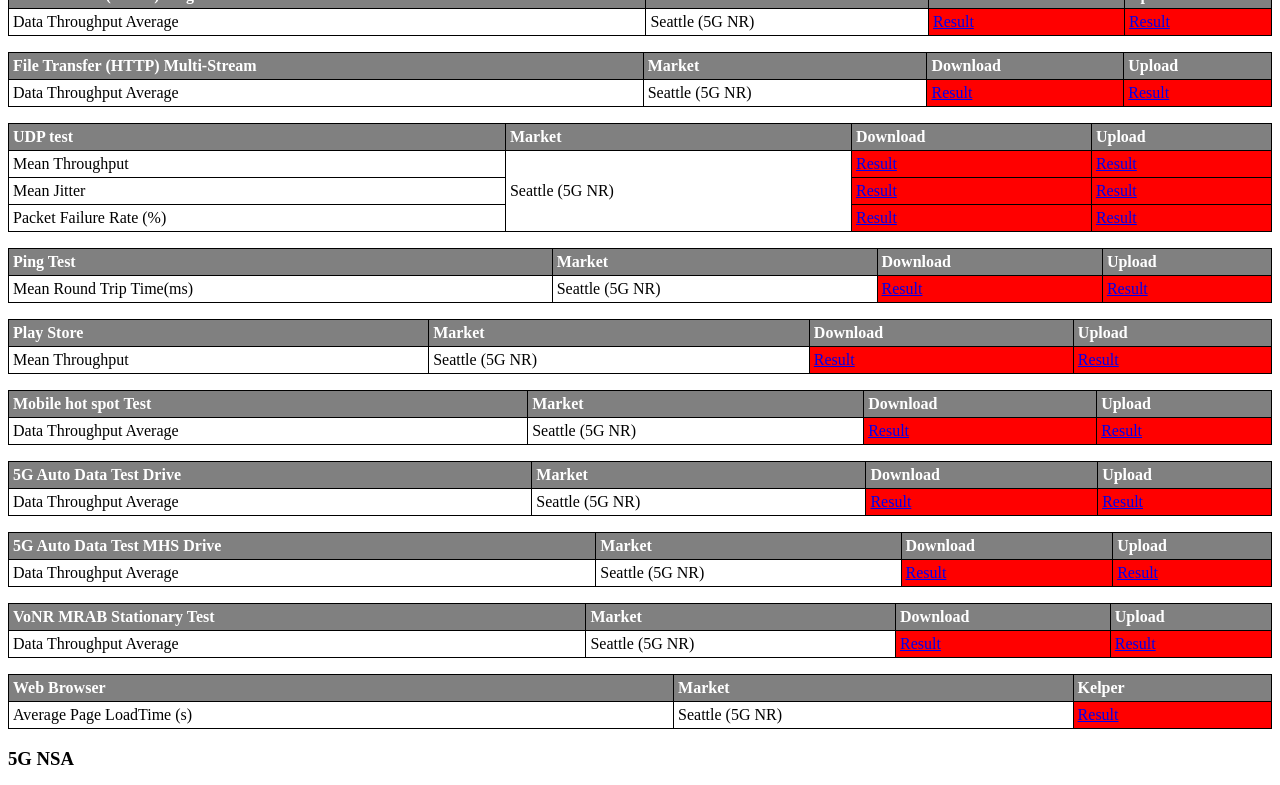
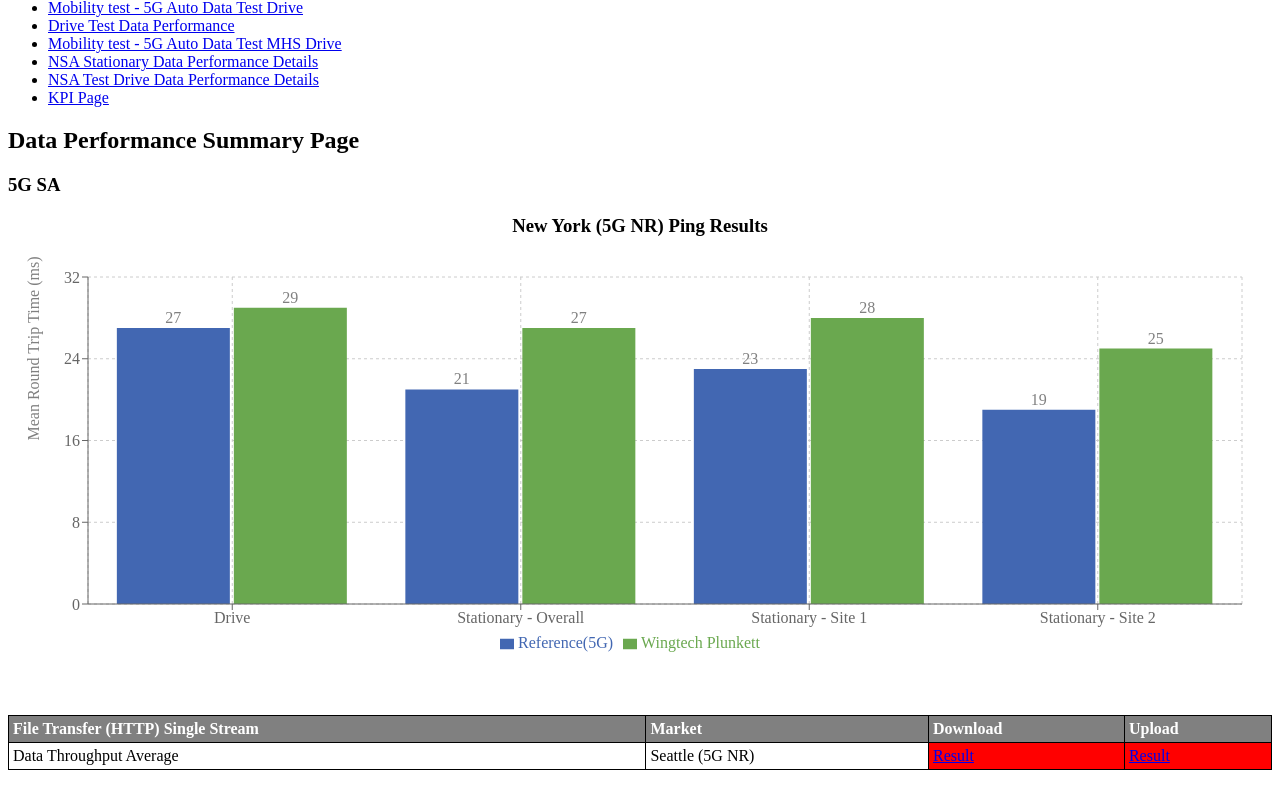
Before and after one commit to LiJieSu0/Fit4Launch_Report, a React (Create React App) app in the folder report-generator-app/: page / in a window 1280 px wide. Shown: the part 1680-2465 px from the top of the page. Built offline with nearby package versions, Linux system fonts and the light colour scheme; what chartjs-plugin-datalabels would draw is missing.

Commit message:
add histogram

```diff
--- a/report-generator-app/src/ReportDetails/DataPerformance/DpDetailsPage.js
+++ b/report-generator-app/src/ReportDetails/DataPerformance/DpDetailsPage.js
@@ -17,19 +17,20 @@ function DpDetailsPage() {
   return (
     <div>
       <h2>Data Performance Details Page</h2>
-      {/* <Dp_httpSS_Component />
+      <Dp_httpSS_Component />
       <Dp_httpMS_Component />
-      <Dp_Udp_Component /> */}
-      {/* <Dp_Ping_Component/>
+      <Dp_Udp_Component />
+      <Dp_Ping_Component/>
       <Dp_Webbrowser_Component />
-      <Dp_playStore_Component/> */}
-      {/* <Dp_MHS_Page/> */}
-      {/* <DpDriveTestDetailPage/> */}
-      {/* <DpMrabDetailsPage/> */}
+      <Dp_playStore_Component/>
+      <Dp_MHS_Page/>
 
-      {/* <DpRangeChart dataPerformanceResults={dataPerformanceResults} /> */}
+      <DpDriveTestDetailPage/>
+      <DpMrabDetailsPage/>
+
       <DpNSAStationaryDetails/>
       <DpNSATestDriveDetails/>
+      {/* <DpRangeChart dataPerformanceResults={dataPerformanceResults} /> */}
 
     </div>
   );
--- /dev/null
+++ b/report-generator-app/src/ReportDetails/DataPerformance/DpHistogramComponent.js
@@ -0,0 +1,68 @@
+import React from 'react';
+import {
+  BarChart,
+  Bar,
+  XAxis,
+  YAxis,
+  CartesianGrid,
+  Tooltip,
+  Legend,
+  ResponsiveContainer,
+  LabelList
+} from 'recharts';
+
+const data = [
+  {
+    name: 'Drive',
+    'Reference(5G)': 27,
+    'Wingtech Plunkett': 29,
+  },
+  {
+    name: 'Stationary - Overall',
+    'Reference(5G)': 21,
+    'Wingtech Plunkett': 27,
+  },
+  {
+    name: 'Stationary - Site 1',
+    'Reference(5G)': 23,
+    'Wingtech Plunkett': 28,
+  },
+  {
+    name: 'Stationary - Site 2',
+    'Reference(5G)': 19,
+    'Wingtech Plunkett': 25,
+  },
+];
+
+const DpHistogramComponent = () => {
+  return (
+    <div style={{ width: '100%', height: 400 }}>
+      <h3 style={{ textAlign: 'center', marginBottom: '20px' }}>New York (5G NR) Ping Results</h3>
+      <ResponsiveContainer>
+        <BarChart
+          data={data}
+          margin={{
+            top: 20,
+            right: 30,
+            left: 20,
+            bottom: 5,
+          }}
+        >
+          <CartesianGrid strokeDasharray="3 3" />
+          <XAxis dataKey="name" />
+          <YAxis label={{ value: 'Mean Round Trip Time (ms)', angle: -90, position: 'insideLeft' }} />
+          <Tooltip />
+          <Legend />
+          <Bar dataKey="Reference(5G)" fill="#4267B2">
+            <LabelList dataKey="Reference(5G)" position="top" />
+          </Bar>
+          <Bar dataKey="Wingtech Plunkett" fill="#6AA84F">
+            <LabelList dataKey="Wingtech Plunkett" position="top" />
+          </Bar>
+        </BarChart>
+      </ResponsiveContainer>
+    </div>
+  );
+};
+
+export default DpHistogramComponent;
--- a/report-generator-app/src/ReportDetails/DataPerformance/DpSummaryPage.js
+++ b/report-generator-app/src/ReportDetails/DataPerformance/DpSummaryPage.js
@@ -1,6 +1,7 @@
 import React from 'react';
 import DpSummaryTable from './DpSummaryTable';
 import DataPerformanceResults from '../../DataFiles/DataPerformanceResults.json';
+import DpHistogramComponent from './DpHistogramComponent';
 
 function DpSummaryPage() {
   const extractThroughput = (path, direction) => {
@@ -213,7 +214,7 @@ function DpSummaryPage() {
   };
 
   // NSA DATA
-    const httpNSASSData = {
+   const httpNSASSData = {
     headers: [
       { label: "File Transfer (HTTP) Single Stream", rowSpan: 2 },
       { label: "Market", rowSpan: 2 },
@@ -330,6 +331,8 @@ function DpSummaryPage() {
       <div className='page-content'>
         <h2>Data Performance Summary Page</h2>
         <h3>5G SA</h3>
+        <DpHistogramComponent/>
+        <div style={{marginTop:100}}></div>
         <DpSummaryTable tableData={httpSSData} />
         <DpSummaryTable tableData={httpMSData} />
         <DpSummaryTable tableData={udpData} />
@@ -351,7 +354,6 @@ function DpSummaryPage() {
         <DpSummaryTable tableData={udpNSAData} />
         <DpSummaryTable tableData={pingNSAData} />
         <DpSummaryTable tableData={mobiltyNSAData} />
-
       </div>
 
     </div>
--- a/report-generator-app/src/ReportDetails/DataPerformance/Statoinary/Table/DpPlayStoreTable.js
+++ b/report-generator-app/src/ReportDetails/DataPerformance/Statoinary/Table/DpPlayStoreTable.js
@@ -62,9 +62,9 @@ const DpPlayStoreTable = () => {
           </tr>
           <tr>
             <th>Overall</th>
-            <th>Stationary - Site 1</th>
-            <th>Stationary - Site 2</th>
-            <th>Stationary - Site 3</th>
+            <th>Good</th>
+            <th>Moderate</th>
+            <th>Poor</th>
           </tr>
         </thead>
         <tbody>
```
